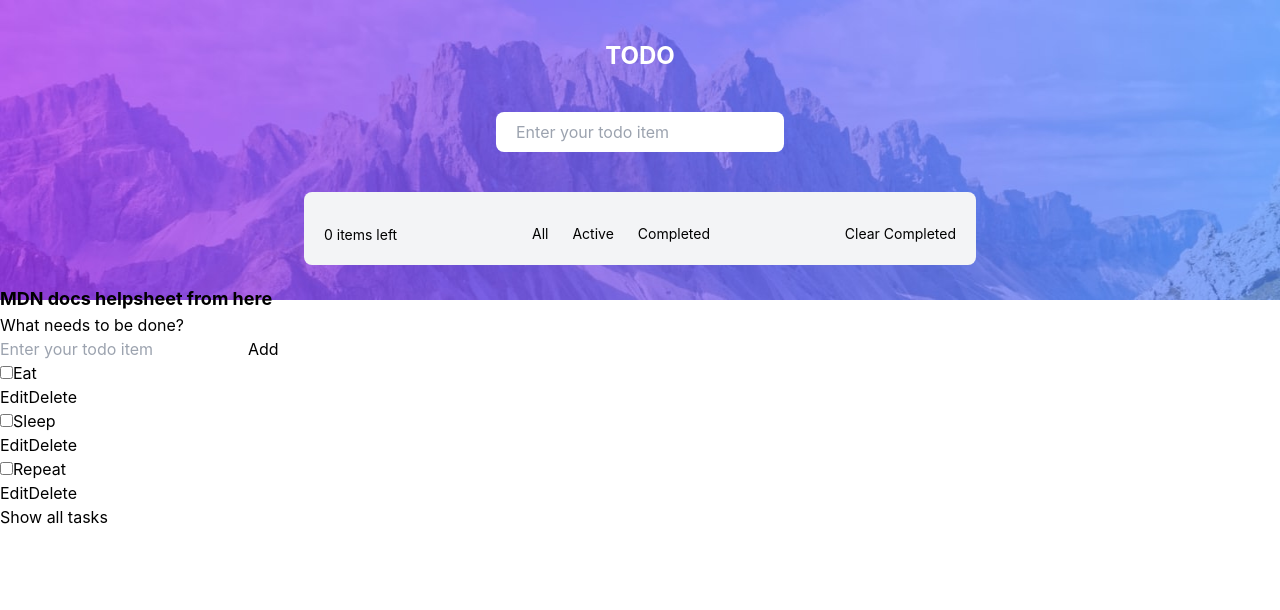
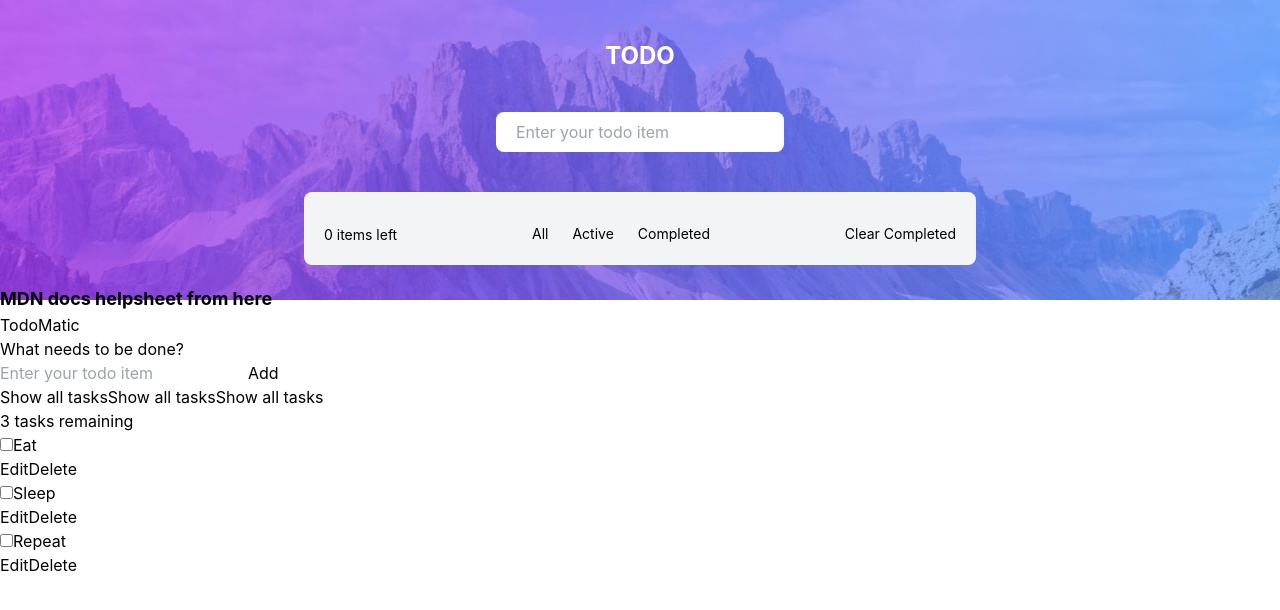
Before and after one commit to balderb/todo-app-reactjs, a React (Create React App) app: page / in a window 1280 px wide. Shown: the top 610 px of the page. Built offline with nearby package versions, Linux system fonts and the light colour scheme.

Commit message:
adding structure app.js

```diff
--- a/src/App.js
+++ b/src/App.js
@@ -67,15 +67,17 @@ const App = (props) => {
         { /* mdn docs */ }
 
         <div className="text-lg font-bold pt-5">MDN docs helpsheet from here</div>
-
-        <Form/>
-
+          <h1>TodoMatic</h1>
+          <Form/>
+          <div className="filters btn-group stack-exceptions">
+            <FilterButton/>
+            <FilterButton/>
+            <FilterButton/>
+          </div>
+          <h2 id="list-heading">3 tasks remaining</h2>
         <ul>
           { taskList }
         </ul>
-
-        <FilterButton/>
-
       </main>
     </>
   );
```
